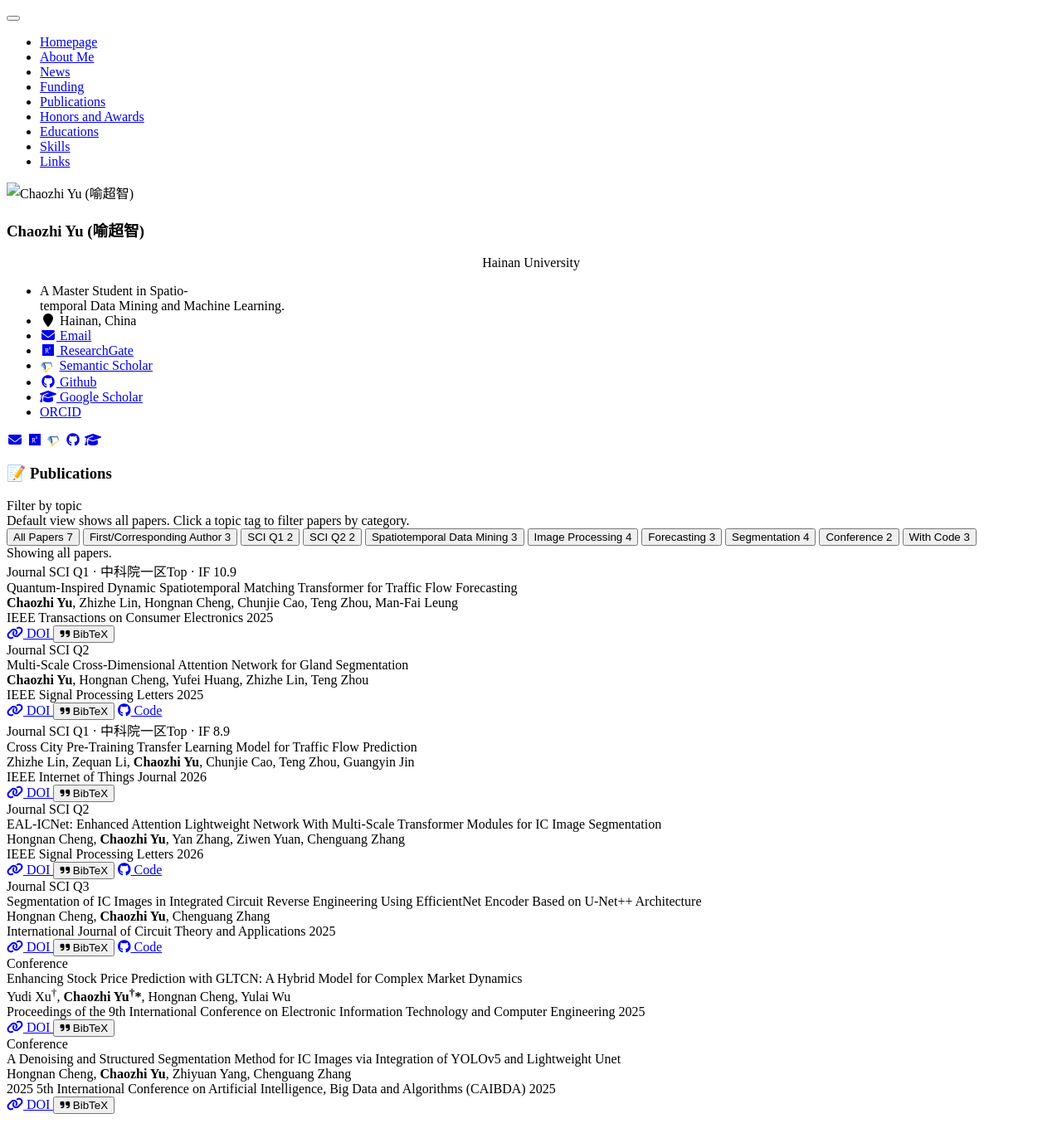
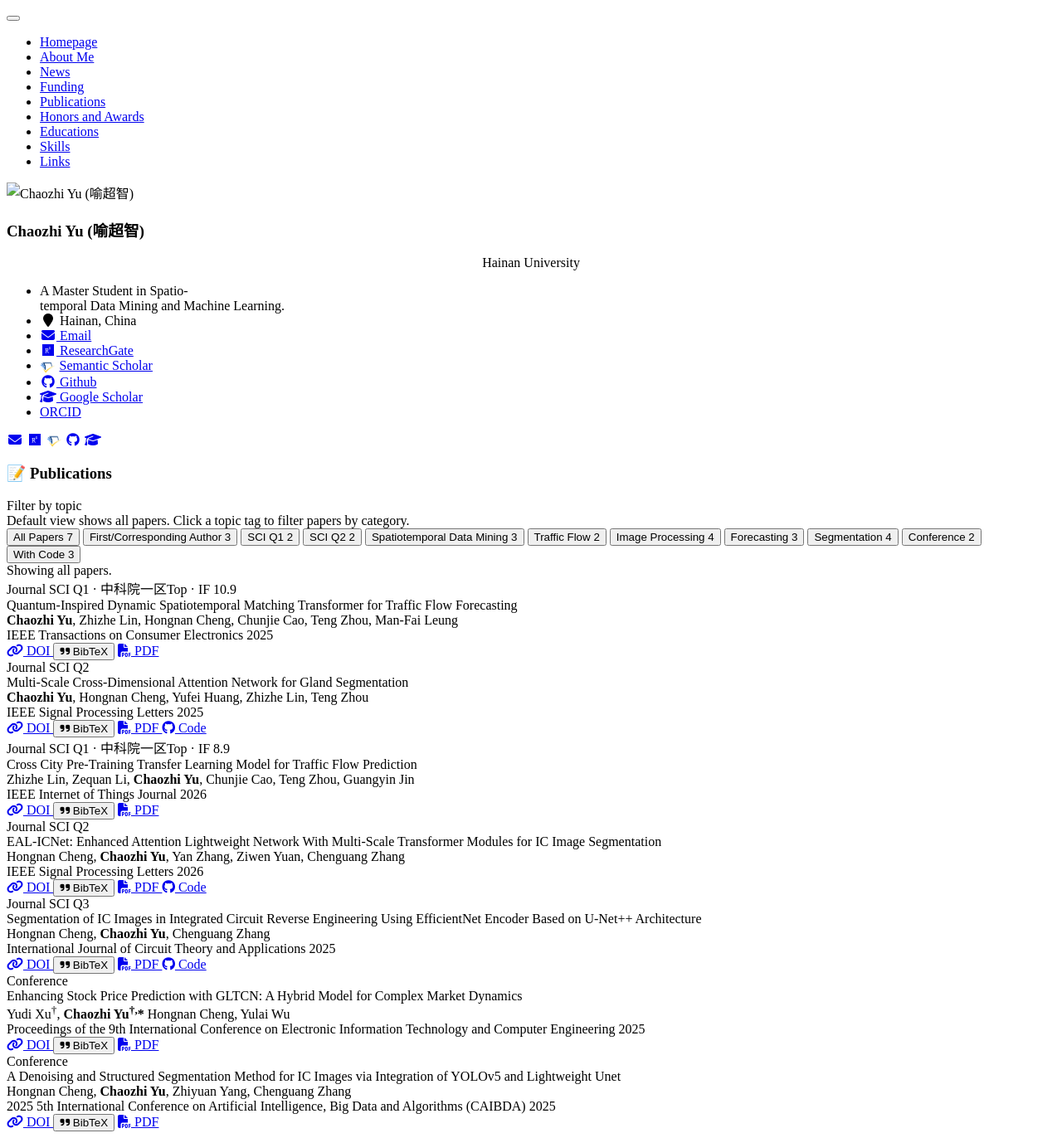
Before and after one commit to yuchaozhi/yuchaozhi.github.io, a Jekyll site: the page built from _pages/includes/pub_short.md, in a window 1280 px wide. Shown: the whole page at 83% size. Built offline with Jekyll 4.4.1, drawn with Linux system fonts in a browser that asks for light colours; our own code applies the rules of GitHub Pages for plain Markdown files; before the commit the page ends 1351 px from its top, so only the background shows below that.

Commit message:
update pdf link

```diff
--- a/_pages/includes/pub_short.md
+++ b/_pages/includes/pub_short.md
@@ -12,6 +12,7 @@
     <button class="pub-filter-btn" data-filter="sci-q1">SCI Q1 <span class="pub-filter-count">2</span></button>
     <button class="pub-filter-btn" data-filter="sci-q2">SCI Q2 <span class="pub-filter-count">2</span></button>
     <button class="pub-filter-btn" data-filter="spatiotemporal">Spatiotemporal Data Mining <span class="pub-filter-count">3</span></button>
+    <button class="pub-filter-btn" data-filter="traffic-flow">Traffic Flow <span class="pub-filter-count">2</span></button>
     <button class="pub-filter-btn" data-filter="image-processing">Image Processing <span class="pub-filter-count">4</span></button>
     <button class="pub-filter-btn" data-filter="forecasting">Forecasting <span class="pub-filter-count">3</span></button>
     <button class="pub-filter-btn" data-filter="segmentation">Segmentation <span class="pub-filter-count">4</span></button>
@@ -24,7 +25,7 @@
 <div class="publication-list">
 
 <!-- IEEE TCE -->
-<div class="publication-entry" data-tags="first-author sci-q1 spatiotemporal forecasting">
+<div class="publication-entry" data-tags="first-author sci-q1 spatiotemporal forecasting traffic-flow">
   <div class="publication-header">
     <span class="type-badge">Journal</span>
     <span class="venue-badge">SCI Q1 · 中科院一区Top · IF 10.9</span>
@@ -43,11 +44,14 @@
         <i class="fa-solid fa-link"></i> DOI
       </a>
       \cite{yu2025quantum}
+      <a href="https://www.researchgate.net/publication/398571018_Quantum-Inspired_Dynamic_Spatiotemporal_Matching_Transformer_for_Traffic_Flow_Forecasting" class="action-btn pdf-btn" target="_blank">
+        <i class="fa-solid fa-file-pdf"></i> PDF
+      </a>
     </div>
   </div>
 </div>
 
-<!-- IEEE SPL -->
+<!-- IEEE SPL MCANet -->
 <div class="publication-entry" data-tags="first-author sci-q2 image-processing segmentation with-code">
   <div class="publication-header">
     <span class="type-badge">Journal</span>
@@ -67,6 +71,9 @@
         <i class="fa-solid fa-link"></i> DOI
       </a>
       \cite{yu2025multi}
+      <a href="https://www.researchgate.net/publication/394740235_Multi-Scale_Cross-Dimensional_Attention_Network_for_Gland_Segmentation" class="action-btn pdf-btn" target="_blank">
+        <i class="fa-solid fa-file-pdf"></i> PDF
+      </a>
       <a href="https://github.com/yuchaozhi/MCANet" class="action-btn code-btn" target="_blank">
         <i class="fa-brands fa-github"></i> Code
       </a>
@@ -75,7 +82,7 @@
 </div>
 
 <!-- IEEE IoT-J -->
-<div class="publication-entry" data-tags="sci-q1 spatiotemporal forecasting">
+<div class="publication-entry" data-tags="sci-q1 spatiotemporal forecasting traffic-flow">
   <div class="publication-header">
     <span class="type-badge">Journal</span>
     <span class="venue-badge">SCI Q1 · 中科院一区Top · IF 8.9</span>
@@ -94,11 +101,14 @@
         <i class="fa-solid fa-link"></i> DOI
       </a>
       \cite{lin2026cross}
+      <a href="https://www.researchgate.net/publication/404017999_Cross_City_Pre-Training_Transfer_Learning_Model_for_Traffic_Flow_Prediction" class="action-btn pdf-btn" target="_blank">
+        <i class="fa-solid fa-file-pdf"></i> PDF
+      </a>
     </div>
   </div>
 </div>
 
-<!-- IEEE SPL -->
+<!-- IEEE SPL EAL-ICNet -->
 <div class="publication-entry" data-tags="sci-q2 image-processing segmentation with-code">
   <div class="publication-header">
     <span class="type-badge">Journal</span>
@@ -118,6 +128,9 @@
         <i class="fa-solid fa-link"></i> DOI
       </a>
       \cite{cheng2026eal}
+      <a href="https://www.researchgate.net/publication/404014677_EAL-ICNet_Enhanced_Attention_Lightweight_Network_With_Multi-Scale_Transformer_Modules_for_IC_Image_Segmentation" class="action-btn pdf-btn" target="_blank">
+        <i class="fa-solid fa-file-pdf"></i> PDF
+      </a>
       <a href="https://github.com/chndaz/EAL-ICNet" class="action-btn code-btn" target="_blank">
         <i class="fa-brands fa-github"></i> Code
       </a>
@@ -145,6 +158,9 @@
         <i class="fa-solid fa-link"></i> DOI
       </a>
       \cite{cheng2025segmentation}
+      <a href="https://www.researchgate.net/publication/396224229_Segmentation_of_IC_Images_in_Integrated_Circuit_Reverse_Engineering_Using_EfficientNet_Encoder_Based_on_U-Net_Architecture" class="action-btn pdf-btn" target="_blank">
+        <i class="fa-solid fa-file-pdf"></i> PDF
+      </a>
       <a href="https://github.com/chndaz/UNetplusplus-integrated-with-multiple-denoising-models" class="action-btn code-btn" target="_blank">
         <i class="fa-brands fa-github"></i> Code
       </a>
@@ -161,7 +177,7 @@
     Enhancing Stock Price Prediction with GLTCN: A Hybrid Model for Complex Market Dynamics
   </div>
   <div class="publication-authors">
-    Yudi Xu<sup>†</sup>, <strong>Chaozhi Yu<sup>†</sup>*</strong>, Hongnan Cheng, Yulai Wu
+    Yudi Xu<sup>†</sup>, <strong>Chaozhi Yu<sup>†,</sup>*</strong> Hongnan Cheng, Yulai Wu
   </div>
   <div class="publication-venue-line">
     <span class="publication-venue">Proceedings of the 9th International Conference on Electronic Information Technology and Computer Engineering</span>
@@ -171,6 +187,9 @@
         <i class="fa-solid fa-link"></i> DOI
       </a>
       \cite{xu2025enhancing}
+      <a href="https://www.researchgate.net/publication/398911853_Enhancing_Stock_Price_Prediction_with_GLTCN_A_Hybrid_Model_for_Complex_Market_Dynamics" class="action-btn pdf-btn" target="_blank">
+        <i class="fa-solid fa-file-pdf"></i> PDF
+      </a>
     </div>
   </div>
 </div>
@@ -194,6 +213,9 @@
         <i class="fa-solid fa-link"></i> DOI
       </a>
       \cite{cheng2025denoising}
+      <a href="https://www.researchgate.net/publication/396393113_A_Denoising_and_Structured_Segmentation_Method_for_IC_Images_via_Integration_of_YOLOv5_and_Lightweight_UNet" class="action-btn pdf-btn" target="_blank">
+        <i class="fa-solid fa-file-pdf"></i> PDF
+      </a>
     </div>
   </div>
 </div>
--- a/assets/css/main.scss
+++ b/assets/css/main.scss
@@ -565,11 +565,13 @@ h1:before, .anchor:before {
 .action-btn.pdf-btn {
   color: #e74c3c;
   border-color: #e74c3c;
+  text-decoration: none;
 }
 
 .action-btn.pdf-btn:hover {
   background-color: #e74c3c;
   color: white;
+  text-decoration: none;
 }
 
 /* Code Button - Outline Style */
```
